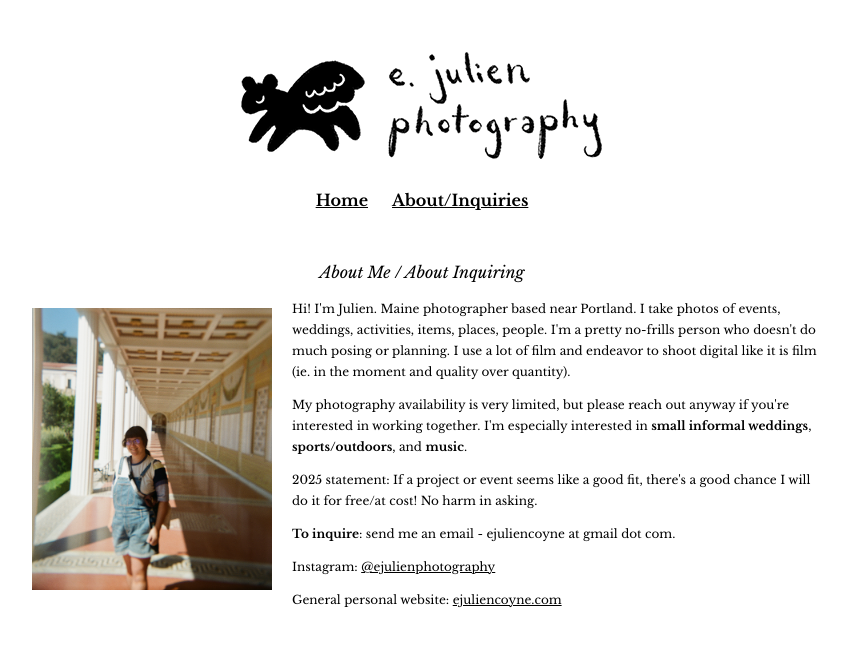
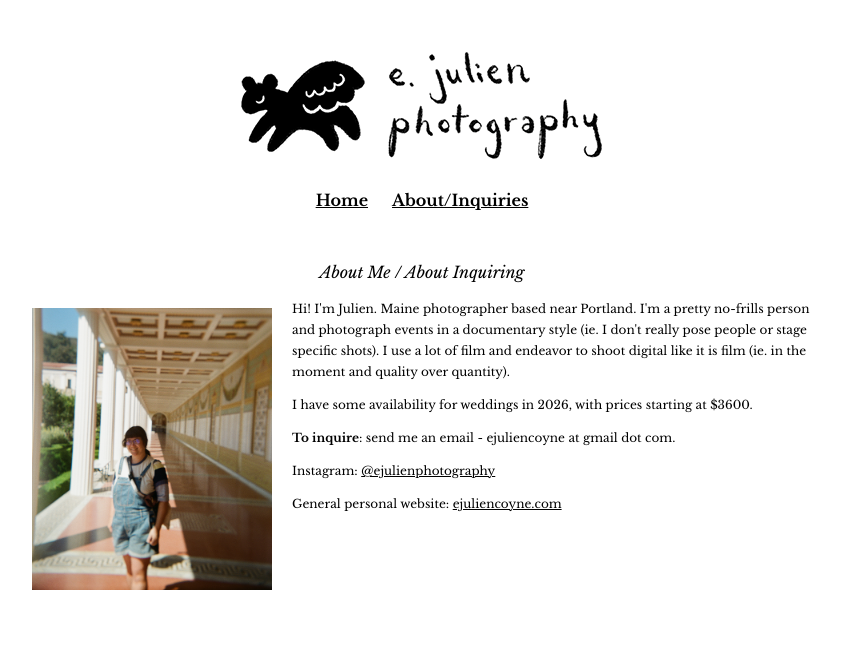
Before and after one commit to ejuliencoyne/photography, a plain HTML site: page about.html in a window 1280 px wide. Shown: the whole page, without its empty margins (218-1066 px from the left). Drawn offline with nearby package versions, Linux system fonts and the light colour scheme.

Commit message:
update about page

```diff
--- a/about.html
+++ b/about.html
@@ -20,9 +20,8 @@
     <br>
     <h3>About Me / About Inquiring</h3>
     <img class="inline" src="images/julien.png" alt="a photo of julien">
-    <p class="block-paragraph">Hi! I'm Julien. Maine photographer based near Portland. I take photos of events, weddings, activities, items, places, people. I'm a pretty no-frills person who doesn't do much posing or planning. I use a lot of film and endeavor to shoot digital like it is film (ie. in the moment and quality over quantity).</p>
-    <p class="block-paragraph">My photography availability is very limited, but please reach out anyway if you're interested in working together. I'm especially interested in <strong>small informal weddings</strong>, <strong>sports/outdoors</strong>, and <strong>music</strong>.</p>
-    <p class="block-paragraph">2025 statement: If a project or event seems like a good fit, there's a good chance I will do it for free/at cost! No harm in asking.</p>
+    <p class="block-paragraph">Hi! I'm Julien. Maine photographer based near Portland. I'm a pretty no-frills person and photograph events in a documentary style (ie. I don't really pose people or stage specific shots). I use a lot of film and endeavor to shoot digital like it is film (ie. in the moment and quality over quantity).</p>
+    <p class="block-paragraph">I have some availability for weddings in 2026, with prices starting at $3600.</p>
     <p class="block-paragraph"><strong>To inquire</strong>: send me an email - ejuliencoyne at gmail dot com.</p>
     <p class="block-paragraph">Instagram: <a href="https://www.instagram.com/ejulienphotography/">@ejulienphotography</a></p>
     <p class="block-paragraph">General personal website: <a href="https://ejuliencoyne.com/">ejuliencoyne.com</a></p>
```
